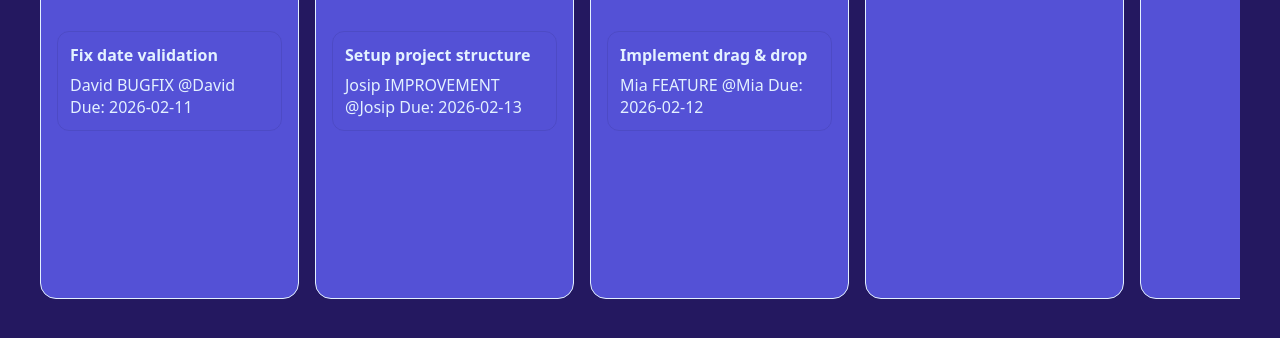
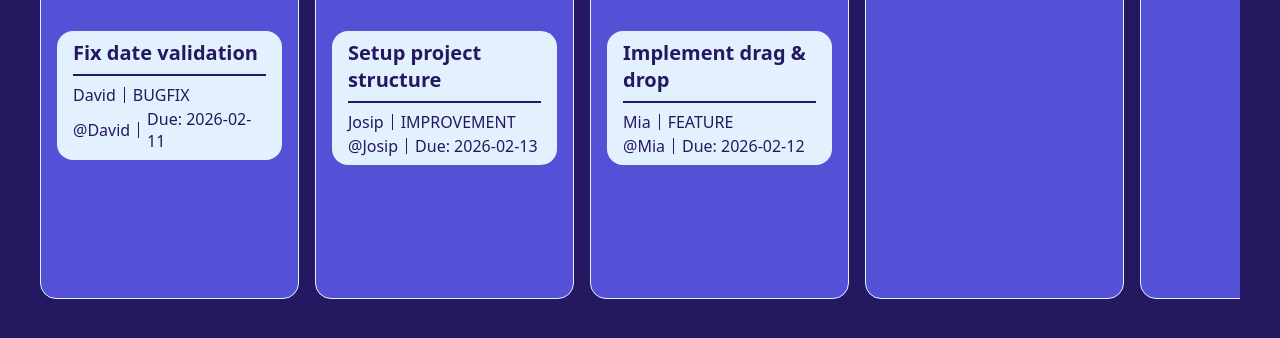
Before and after one commit to josipzunic/Internship-13-Task-Managment, a website with bundled scripts: page frontend/index.html in a window 1280 px wide. Shown: the part 318-656 px from the top of the page. Built offline with nearby package versions, Linux system fonts and the light colour scheme.

Commit message:
define task UI

```diff
--- a/frontend/src/components/taskCard.js
+++ b/frontend/src/components/taskCard.js
@@ -17,12 +17,19 @@ export function renderTaskCard(task) {
     el.className = `task-card ${getDeadlineClass(task.endDate)}`.trim();
 
     el.innerHTML = `
-        <p class="task-title">${task.title}</p>
+        <h1 class="task-title">${task.title}</h1>
+        <div class="line-horizontal"></div>
         <div class="task-meta">
-            <span>${task.assignee}</span>
-            <span>${task.type}</span>
-            ${task.assignee ? `<span>@${task.assignee}</span>` : ""}
-            ${task.endDate ? `<span>Due: ${task.endDate}</span>` : ""}
+            <div class="info-line">
+                <span>${task.assignee}</span>
+                <div class="line-vertical"></div>
+                <span>${task.type}</span>
+            </div>
+            <div class="info-line">
+                ${task.assignee ? `<span>@${task.assignee}</span>` : ""}
+                <div class="line-vertical"></div>
+                ${task.endDate ? `<span>Due: ${task.endDate}</span>` : ""}
+            </div>
         </div>
     `;
 
--- a/frontend/src/styles/components.css
+++ b/frontend/src/styles/components.css
@@ -4,9 +4,7 @@
    justify-content: center;
    width: 28px;
    height: 28px;
-   border-radius: 8px;
-   background-color: var(--color-light);
-   color: var(--color-purple-dark);
+   color: var(--color-light);
    font-size: 18px;
    font-style: normal;
    font-weight: 700;
--- a/frontend/src/styles/style.css
+++ b/frontend/src/styles/style.css
@@ -2,16 +2,4 @@
 @import "./components.css";
 @import "./layout.css";
 @import "./column.css";
-
-.task-card {
-    background: var(--card);
-    color: var(--text-dark);
-    border-radius: 12px;
-    padding: 12px;
-    border: 1px solid rgba(0,0,0,.08);
-}
-
-.task-title {
-    margin: 0 0 8px;
-    font-weight: 800;
-}
+@import "./task.css"
--- /dev/null
+++ b/frontend/src/styles/task.css
@@ -0,0 +1,42 @@
+.task-card {
+   background: var(--color-light);
+   color: var(--color-purple-dark);
+   border-radius: 16px;
+   padding: 8px 16px;
+   display: flex;
+   flex-direction: column;
+   gap: 8px;
+}
+
+.task-title {
+   font-size: 20px;
+   font-style: normal;
+   font-weight: 700;
+   line-height: normal;
+}
+
+.line-horizontal {
+   background-color: var(--color-purple-dark);
+   height: 2px;
+   width: 100%;
+}
+
+.task-meta {
+   display: flex;
+   flex-direction: column;
+   align-items: start;
+   gap: 2px;
+}
+
+.info-line {
+   display: flex;
+   flex-direction: row;
+   gap: 8px;
+   align-items: center;
+}
+
+.line-vertical {
+   background-color: var(--color-purple-dark);
+   height: 16px;
+   width: 1px;
+}
```
